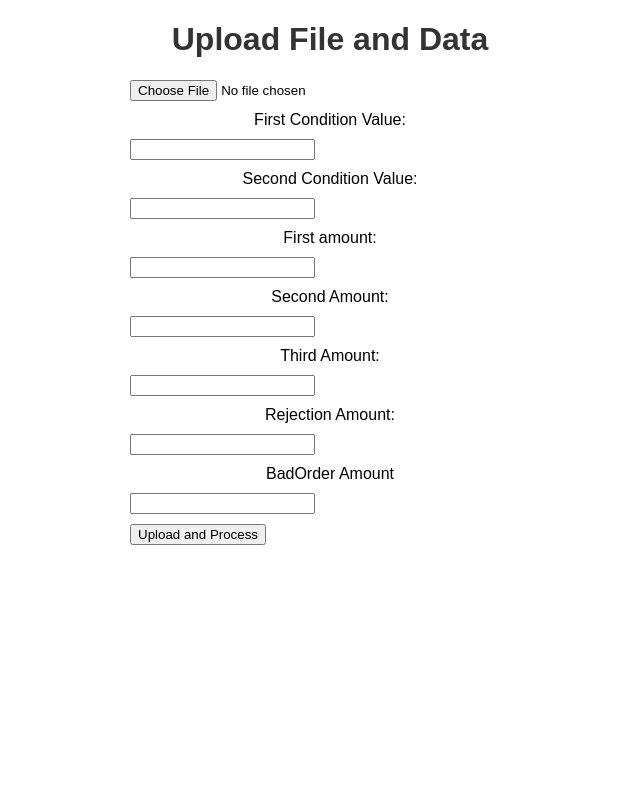
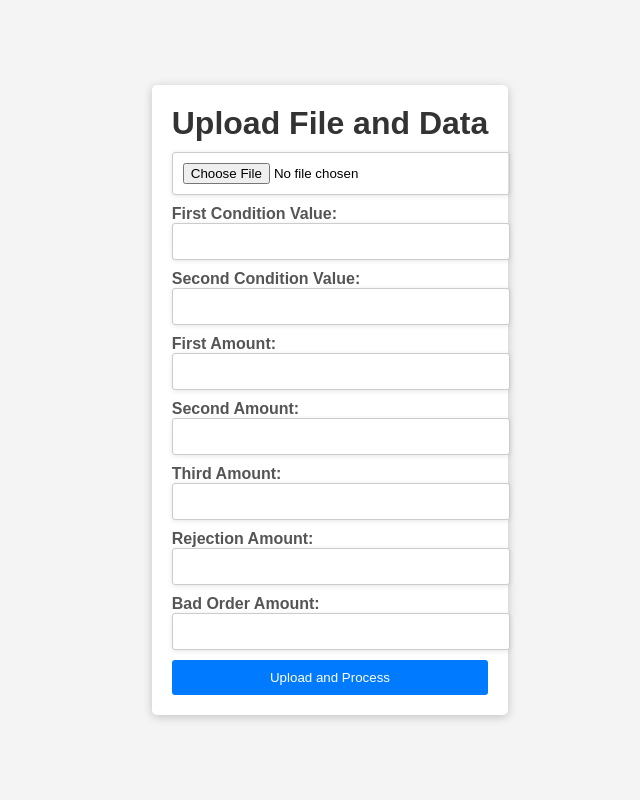
Before and after one commit to saurav-kothale/Logistic-Management-System, a FastAPI app: page / in a window 1280 px wide. Shown: the whole page, without its empty margins (310-950 px from the left). Run offline with FastAPI, Linux system fonts and the light colour scheme.

Commit message:
make form more attractive

```diff
--- a/main.py
+++ b/main.py
@@ -16,7 +16,7 @@ app.mount("/static", StaticFiles(directory="template/static"), name="static")
 
 @app.get("/", response_class=HTMLResponse)
 def read_item(request: Request):
-    return templates.TemplateResponse("my_form.html", {"request": request})
+    return templates.TemplateResponse("index.html", {"request": request})
 
 
 app.include_router(salary_router)
--- a/template/index.html
+++ b/template/index.html
@@ -1,26 +1,52 @@
 <!DOCTYPE html>
-<html lang="en">
+<html>
+
 <head>
-  <meta charset="UTF-8">
-  <meta name="viewport" content="width=device-width, initial-scale=1.0">
-  <title>Document</title>
-  <link href="https://cdn.jsdelivr.net/npm/bootstrap@5.3.2/dist/css/bootstrap.min.css" rel="stylesheet" integrity="sha384-T3c6CoIi6uLrA9TneNEoa7RxnatzjcDSCmG1MXxSR1GAsXEV/Dwwykc2MPK8M2HN" crossorigin="anonymous">
+    <title>Upload File and Data</title>
+    <link rel="stylesheet" href="static/style.css">
 </head>
+
 <body>
-  <h1 class="display-3">Lorem ipsum, dolor sit amet consectetur adipisicing elit. Est, accusantium.</h1>
-  <h3>Lorem ipsum dolor sit amet consectetur adipisicing elit. Qui, quam.</h3>
-  <p class="lead">Lorem ipsum dolor sit amet consectetur adipisicing elit. Eius voluptas error qui? Ad totam doloribus optio voluptates molestias blanditiis temporibus.</p>
-  <hr>
-  <!-- <figure class="text-center"> -->
-    <blockquote class="blockquote text-center">
-      <p>A well-known quote, contained in a blockquote element.</p>
-    </blockquote>
-    <figcaption class="blockquote-footer text-center">
-      Someone famous in
-    </figcaption>
-  </figure>
+    <div class="container">
+        <h1>Upload File and Data</h1>
+        <form id="upload-form" enctype="multipart/form-data">
+            <div class="form-group">
+                <input type="file" name="file" required>
+            </div>
+            <div class="form-group">
+                <label for="first_condition_value">First Condition Value:</label>
+                <input type="number" name="first_condition_value">
+            </div>
+            <div class="form-group">
+                <label for="second_condition_value">Second Condition Value:</label>
+                <input type="number" name="second_condition_value">
+            </div>
+            <div class="form-group">
+                <label for="first_condition_value">First Amount:</label>
+                <input type="number" name="first_amount">
+            </div>
+            <div class="form-group">
+                <label for="second_condition_value">Second Amount:</label>
+                <input type="number" name="second_amount">
+            </div>
+            <div class="form-group">
+                <label for="second_condition_value">Third Amount:</label>
+                <input type="number" name="third_amount">
+            </div>
+            <div class="form-group">
+                <label for="second_condition_value">Rejection Amount:</label>
+                <input type="number" name="rejection_amount">
+            </div>
+            <div class="form-group">
+                <label for="second_condition_value">Bad Order Amount:</label>
+                <input type="number" name="bad_order_amount">
+            </div>
 
-  <script src="https://cdn.jsdelivr.net/npm/@popperjs/core@2.11.8/dist/umd/popper.min.js" integrity="sha384-I7E8VVD/ismYTF4hNIPjVp/Zjvgyol6VFvRkX/vR+Vc4jQkC+hVqc2pM8ODewa9r" crossorigin="anonymous"></script>
-  <script src="https://cdn.jsdelivr.net/npm/bootstrap@5.3.2/dist/js/bootstrap.min.js" integrity="sha384-BBtl+eGJRgqQAUMxJ7pMwbEyER4l1g+O15P+16Ep7Q9Q+zqX6gSbd85u4mG4QzX+" crossorigin="anonymous"></script>
+            <button type="submit" class="submit-button">Upload and Process</button>
+        </form>
+        <a id="download-link" style="display: none" download="modified_data.xlsx">Download Processed Data</a>
+    </div>
+    <script src="static/scripts.js"></script>
 </body>
+
 </html>
--- a/template/my_form.html
+++ /dev/null
@@ -1,33 +0,0 @@
-<!-- index.html -->
-<!DOCTYPE html>
-<html>
-<head>
-    <title>Upload File and Data</title>
-    <link rel="stylesheet" href="static/style.css">
-</head>
-<body>
-    <h1>Upload File and Data</h1>
-    <form id="upload-form" enctype="multipart/form-data">
-        <input type="file" name="file" required>
-        <label for="first_condition_value">First Condition Value:</label>
-        <input type="number" name="first_condition_value">
-        <label for="second_condition_value">Second Condition Value:</label>
-        <input type="number" name="second_condition_value">
-        <label for="first_condition_value">First amount:</label>
-        <input type="number" name="first_amount">
-        <label for="second_condition_value">Second Amount:</label>
-        <input type="number" name="second_amount">
-        <label for="second_condition_value">Third Amount:</label>
-        <input type="number" name="third_amount">
-        <label for="second_condition_value">Rejection Amount:</label>
-        <input type="number" name="rejection_amount">
-        <label for="second_condition_value">BadOrder Amount</label>
-        <input type="number" name="bad_order_amount">
-
-
-        <button type="submit">Upload and Process</button>
-    </form>
-    <a id="download-link" style="display: none" download="modified_data.xlsx">Download Processed Data</a>
-    <script src="static/scripts.js"></script>
-</body>
-</html>
--- a/template/static/style.css
+++ b/template/static/style.css
@@ -1,18 +1,71 @@
 body {
     font-family: Arial, sans-serif;
+    background-color: #f4f4f4;
+    margin: 0;
+    padding: 0;
+    display: flex;
+    justify-content: center;
+    align-items: center;
+    height: 100vh;
+}
+
+.container {
+    background-color: #fff;
+    border-radius: 5px;
+    box-shadow: 0 2px 10px rgba(0, 0, 0, 0.2);
+    max-width: 400px;
+    padding: 20px;
     text-align: center;
 }
 
 h1 {
     color: #333;
+    margin: 0;
 }
 
-form {
-    margin: 20px auto;
-    max-width: 400px;
+.form-group {
+    margin: 10px 0;
 }
 
-input, button {
+label {
     display: block;
-    margin: 10px 0;
+    text-align: left;
+    font-weight: bold;
+    color: #555;
 }
+
+input[type="file"],
+input[type="number"] {
+    width: 100%;
+    padding: 10px;
+    border: 1px solid #ccc;
+    border-radius: 3px;
+    box-shadow: 0 1px 5px rgba(0, 0, 0, 0.1);
+}
+
+button.submit-button {
+    width: 100%;
+    padding: 10px;
+    background-color: #007bff;
+    color: #fff;
+    border: none;
+    border-radius: 3px;
+    cursor: pointer;
+    transition: background-color 0.3s;
+}
+
+button.submit-button:hover {
+    background-color: #0056b3;
+}
+
+a#download-link {
+    display: none;
+    color: #007bff;
+    text-decoration: none;
+    font-weight: bold;
+    margin-top: 10px;
+}
+
+a#download-link:hover {
+    color: #0056b3;
+}
```
Also changed, not shown: salary/route.py (+4 -11 lines), template/static/script.js (added, +29 -0 lines).
